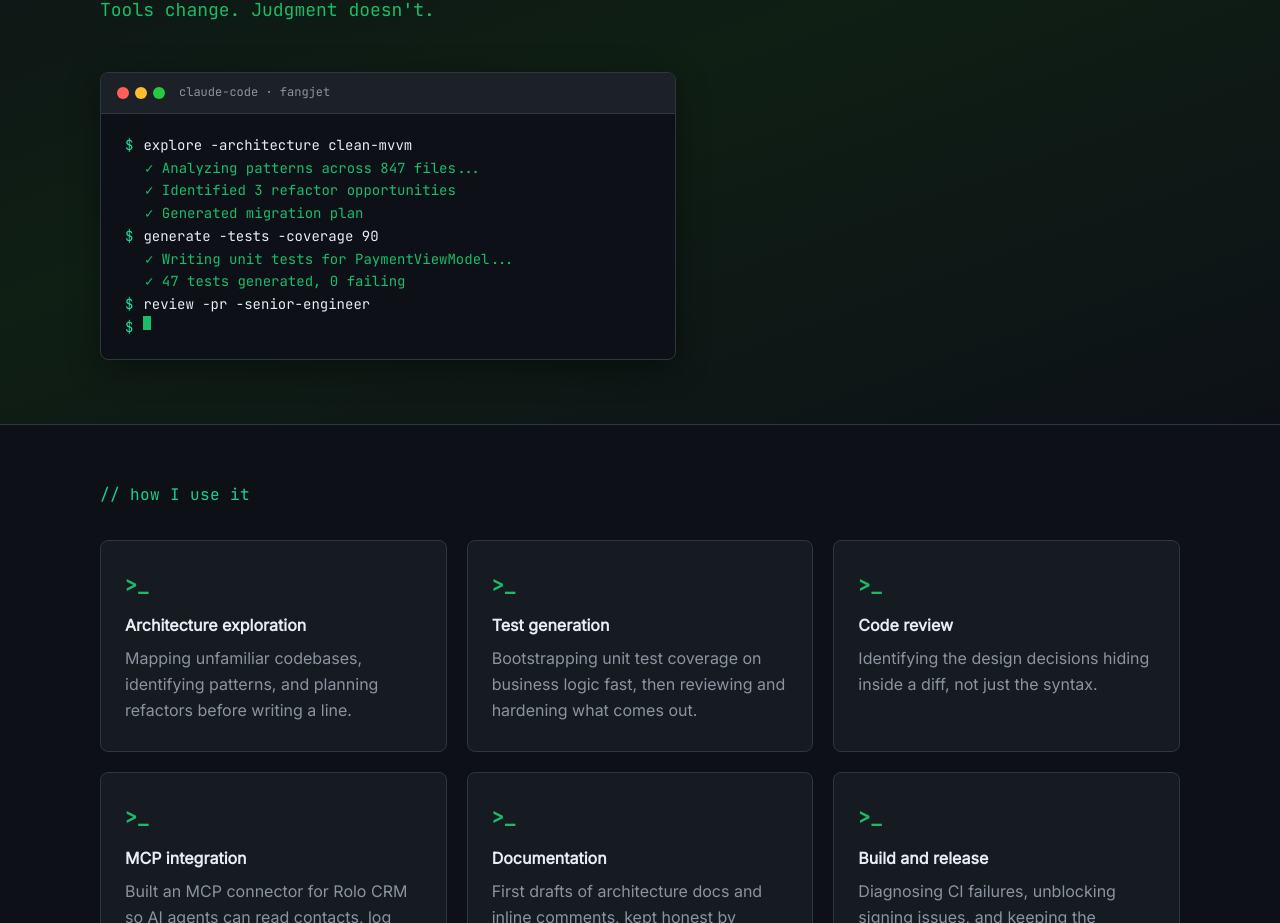
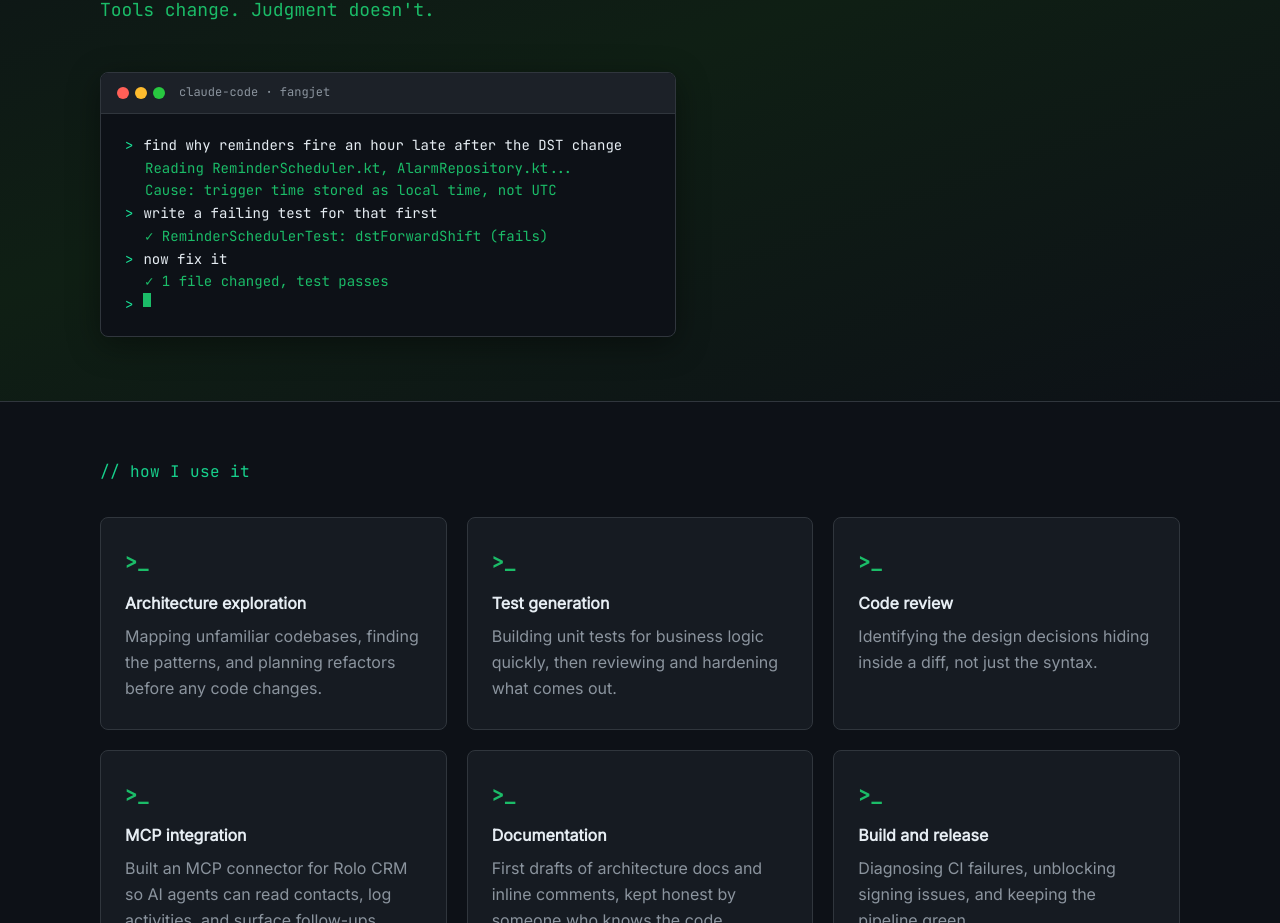
Before and after one commit to tuckercr/fangjet, a React (Vite) app: page /ai in a window 1280 px wide. Shown: the part 339-1262 px from the top of the page. Built offline with nearby package versions, Linux system fonts and the light colour scheme.

Commit message:
AI: realistic terminal transcript and reworded use cases

```diff
--- a/src/pages/AI.jsx
+++ b/src/pages/AI.jsx
@@ -1,20 +1,19 @@
 import SEO from '../components/SEO'
 
 const TERMINAL_LINES = [
-  { type: 'cmd',  text: 'explore -architecture clean-mvvm' },
-  { type: 'out',  text: '✓ Analyzing patterns across 847 files...' },
-  { type: 'out',  text: '✓ Identified 3 refactor opportunities' },
-  { type: 'out',  text: '✓ Generated migration plan' },
-  { type: 'cmd',  text: 'generate -tests -coverage 90' },
-  { type: 'out',  text: '✓ Writing unit tests for PaymentViewModel...' },
-  { type: 'out',  text: '✓ 47 tests generated, 0 failing' },
-  { type: 'cmd',  text: 'review -pr -senior-engineer' },
+  { type: 'cmd',  text: 'find why reminders fire an hour late after the DST change' },
+  { type: 'out',  text: 'Reading ReminderScheduler.kt, AlarmRepository.kt...' },
+  { type: 'out',  text: 'Cause: trigger time stored as local time, not UTC' },
+  { type: 'cmd',  text: 'write a failing test for that first' },
+  { type: 'out',  text: '✓ ReminderSchedulerTest: dstForwardShift (fails)' },
+  { type: 'cmd',  text: 'now fix it' },
+  { type: 'out',  text: '✓ 1 file changed, test passes' },
   { type: 'cursor', text: '' },
 ]
 
 const USE_CASES = [
-  { title: 'Architecture exploration', body: 'Mapping unfamiliar codebases, identifying patterns, and planning refactors before writing a line.' },
-  { title: 'Test generation', body: 'Bootstrapping unit test coverage on business logic fast, then reviewing and hardening what comes out.' },
+  { title: 'Architecture exploration', body: 'Mapping unfamiliar codebases, finding the patterns, and planning refactors before any code changes.' },
+  { title: 'Test generation', body: 'Building unit tests for business logic quickly, then reviewing and hardening what comes out.' },
   { title: 'Code review', body: 'Identifying the design decisions hiding inside a diff, not just the syntax.' },
   { title: 'MCP integration', body: 'Built an MCP connector for Rolo CRM so AI agents can read contacts, log activities, and surface follow-ups through natural conversation instead of a UI.' },
   { title: 'Documentation', body: 'First drafts of architecture docs and inline comments, kept honest by someone who knows the code.' },
@@ -46,9 +45,9 @@ export default function AI() {
             <div className="px-6 py-5 font-mono text-sm leading-relaxed">
               {TERMINAL_LINES.map((line, i) => (
                 line.type === 'cursor'
-                  ? <div key={i} className="flex gap-2.5 text-text"><span className="shrink-0 text-accent-bright">$</span>{/* h-[1em]: the cursor is exactly one line of text tall at any font size. */}<span className="inline-block h-[1em] w-2 animate-blink bg-accent-hover align-text-bottom" /></div>
+                  ? <div key={i} className="flex gap-2.5 text-text"><span className="shrink-0 text-accent-bright">&gt;</span>{/* h-[1em]: the cursor is exactly one line of text tall at any font size. */}<span className="inline-block h-[1em] w-2 animate-blink bg-accent-hover align-text-bottom" /></div>
                   : <div key={i} className={`flex gap-2.5 ${line.type === 'cmd' ? 'text-text' : 'pl-5 text-accent-hover'}`}>
-                      {line.type === 'cmd' && <span className="shrink-0 text-accent-bright">$</span>}
+                      {line.type === 'cmd' && <span className="shrink-0 text-accent-bright">&gt;</span>}
                       <span>{line.text}</span>
                     </div>
               ))}
```
